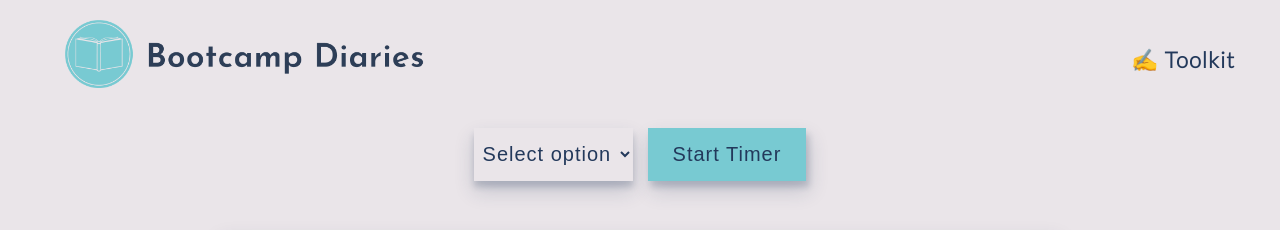
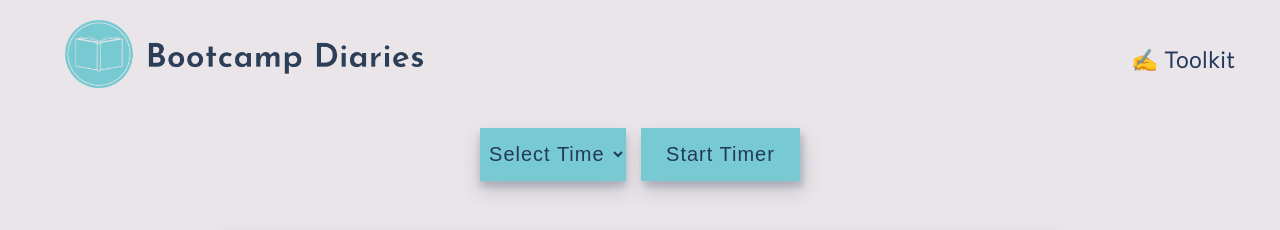
Before and after one commit to MichaelCreighton/bootcamp-diaries, a React (Create React App) app: page /timers in a window 1280 px wide. Shown: the top 230 px of the page. Built offline with nearby package versions, Linux system fonts and the light colour scheme.

Commit message:
removed 15 sec reminder

```diff
--- a/src/App.css
+++ b/src/App.css
@@ -101,11 +101,6 @@ textarea:focus {
     outline: 1px solid rgba(35, 57, 91, 0.29) ;
 }
 
-input:focus,
-textarea:focus {
-    outline: 1px solid rgba(35, 57, 91, 0.1);
-}
-
 .divContainer {
     padding: 40px;
 }
@@ -125,7 +120,8 @@ textarea {
     color: #23395B;
     border: none;
     resize: none;
-    box-shadow: rgba(35, 57, 91, 0.19) 0px 10px 20px, rgba(35, 57, 91, 0.19) 0px 6px 6px;
+    box-shadow: rgba(35, 57, 91, 0.19) 0px 10px 20px,
+                rgba(35, 57, 91, 0.19) 0px 6px 6px;
     background-image: url(./assets/dotted-grid-light.png);
     background-position: center;
     transition: all 0.15s ease-in;
@@ -202,15 +198,17 @@ textarea:placeholder-shown {
     margin-left: 15px;
     border: none;
     cursor: pointer;
-    box-shadow: rgba(35, 57, 91, 0.19) 3px 10px 20px, rgba(35, 57, 91, 0.19) 3px 6px 6px;
+    box-shadow: rgba(35, 57, 91, 0.19) 3px 10px 20px,
+                rgba(35, 57, 91, 0.19) 3px 6px 6px;
 }
 
 #timeSelect {
-    box-shadow: rgba(35, 57, 91, 0.19) 0 10px 20px, rgba(35, 57, 91, 0.19) 0 6px 6px;
+    box-shadow: rgba(35, 57, 91, 0.19) 0 10px 20px,
+                rgba(35, 57, 91, 0.19) 0 6px 6px;
     letter-spacing: 1px;
     padding: 0 5px;
     border: none;
-    background-color: #EAE5E9;
+    background-color: #78CAD2;
     color: #23395B;
     cursor: pointer;
 }
@@ -249,7 +247,8 @@ textarea:placeholder-shown {
 .promptForm button,
 .promptForm input,
 .randPrompt {
-    box-shadow: rgba(35, 57, 91, 0.19) 3px 10px 20px, rgba(35, 57, 91, 0.19) 3px 6px 6px;
+    box-shadow: rgba(35, 57, 91, 0.19) 3px 10px 20px,
+                rgba(35, 57, 91, 0.19) 3px 6px 6px;
     border: none;
 }
 
@@ -301,7 +300,7 @@ footer a:hover {
     background-color: #23395B;
     color: white;
     box-shadow: rgba(2, 6, 12, 0.50) 3px 0px 20px,
-    rgba(35, 57, 91, 0.50) 3px 0px 6px;
+                rgba(35, 57, 91, 0.50) 3px 0px 6px;
     background-image: url(./assets/dotted-grid-dark.png);
 }
 
@@ -309,8 +308,13 @@ footer a:hover {
     background: #23395B;
     color: white;
     box-shadow: rgba(2, 6, 12, 0.50) 3px 0px 20px,
-    rgba(35, 57, 91, 0.50) 3px 0px 6px;
+                rgba(35, 57, 91, 0.50) 3px 0px 6px;
 }
+.darkMode .promptForm button {
+    box-shadow: rgba(2, 6, 12, 0.50) 3px 0px 20px,
+                rgba(35, 57, 91, 0.50) 3px 0px 6px;
+}
+
 .darkMode input:focus,
 .darkMode textarea:focus {
     outline: 1px solid rgba(234, 229, 233, 0.29) ;
--- a/src/App.js
+++ b/src/App.js
@@ -13,7 +13,6 @@ import Footer from './Footer';
 function App() {
 const [selected, setSelected] = useState(0);
 const [userEntryInput, setUserEntryInput] = useState('');
-const [finished, setFinished] = useState('');
 
 //gets value of selected option from TimeForm and prevents default behaviour of button
   const handleSubmit = (e, value) => {
@@ -26,41 +25,6 @@ const [finished, setFinished] = useState('');
     setUserEntryInput(e.target.value);
 
   }
-
-// sets buttonClicked to true when Timer Form button is clicked
-let buttonClicked = false;
-
-  const startTiming = () => {
-    buttonClicked = true;
-  }
-
-//timer that shows alert when user stops typing for 15 seconds
-
-  useEffect(() => {
-    let typingTimer = null;
-    if(buttonClicked === true) {
-      typingTimer = setTimeout(() => {
-          setFinished(userEntryInput);
-      }, 5000);
-      return () => {
-        clearTimeout(typingTimer);
-      }
-    }
-  }, [userEntryInput, buttonClicked])
-
-  useEffect(() => {
-    let alertTimer = null;
-    if (finished !== '') {
-      alertTimer = setTimeout(() => {
-          alert("Don't lose your flow — keep writing, you got this!")
-      }, 10000);
-    };
-    return () => {
-      clearTimeout(alertTimer);
-    }
-  }, [finished])
-
-//end timer
 
 
   return (
@@ -76,7 +40,7 @@ let buttonClicked = false;
         <div className="divContainer">
           <div className="toolkitContainer">
             <Route exact path="/prompts/" component={Prompts} />
-            <Route exact path="/timers/" component = {props => <TimeForm handleSubmit={handleSubmit} startTiming={startTiming}/>} />
+            <Route exact path="/timers/" component = {props => <TimeForm handleSubmit={handleSubmit} />} />
             <Route exact path="/timers/" component = {props => <Timers userChoice={selected} />} />
           </div>
 
--- a/src/Timer.js
+++ b/src/Timer.js
@@ -31,13 +31,13 @@ const TimeForm = (props) => {
     return (
         <form className="timeForm" onSubmit = {(e) => props.handleSubmit(e, timeAmount)}>
             <select required id="timeSelect" name="timeSelect"  value={timeAmount} onChange={updateTime}>
-                <option value="" disabled>Select option</option>
+                <option value="" disabled>Select Time</option>
                 <option value="600">10 minutes</option>
                 <option value="1200">20 minutes</option>
                 <option value="1800">30 minutes</option>
                 <option value="2400">40 minutes</option>
             </select>
-            <button className="dropBtn" type="submit" name="submit" value="submit" onClick={props.startTiming()}>Start Timer</button>
+            <button className="dropBtn" type="submit" name="submit" value="submit" >Start Timer</button>
         </form>
     )
 }
```
